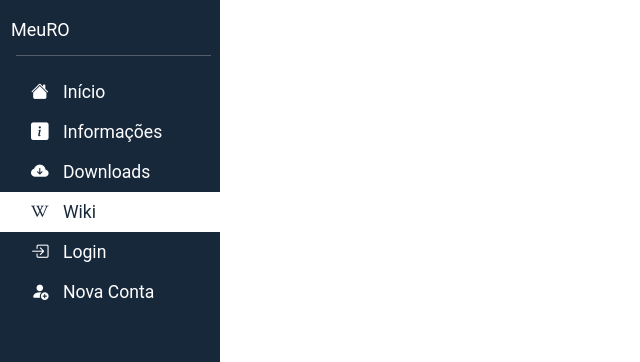
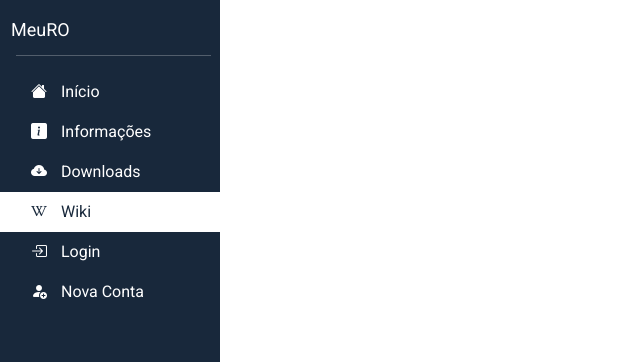
Before and after one commit to ArturllVale/bun-app, a React (Vite) app: page /wiki in a window 1280 px wide. Shown: the top 362 px of the page, without its empty margins (0-640 px from the left). Built offline with nearby package versions, Linux system fonts and the light colour scheme.

Commit message:
adicionar fonte Roboto e ajustar tamanho da fonte dos itens da lista

```diff
--- a/src/style/style.css
+++ b/src/style/style.css
@@ -1,4 +1,5 @@
 @import url("https://cdn.jsdelivr.net/npm/bootstrap-icons@1.11.3/font/bootstrap-icons.min.css");
+@import url('https://fonts.googleapis.com/css2?family=Roboto:ital,wght@0,100;0,300;0,400;0,500;0,700;0,900;1,100;1,300;1,400;1,500;1,700;1,900&display=swap');
 
 :root {
   --background: #ffffff;
@@ -26,7 +27,7 @@
 }
 
 ul li {
-  font-size: 1.1rem;
+  font-size: 1rem;
 }
 
 .login-container {
```
